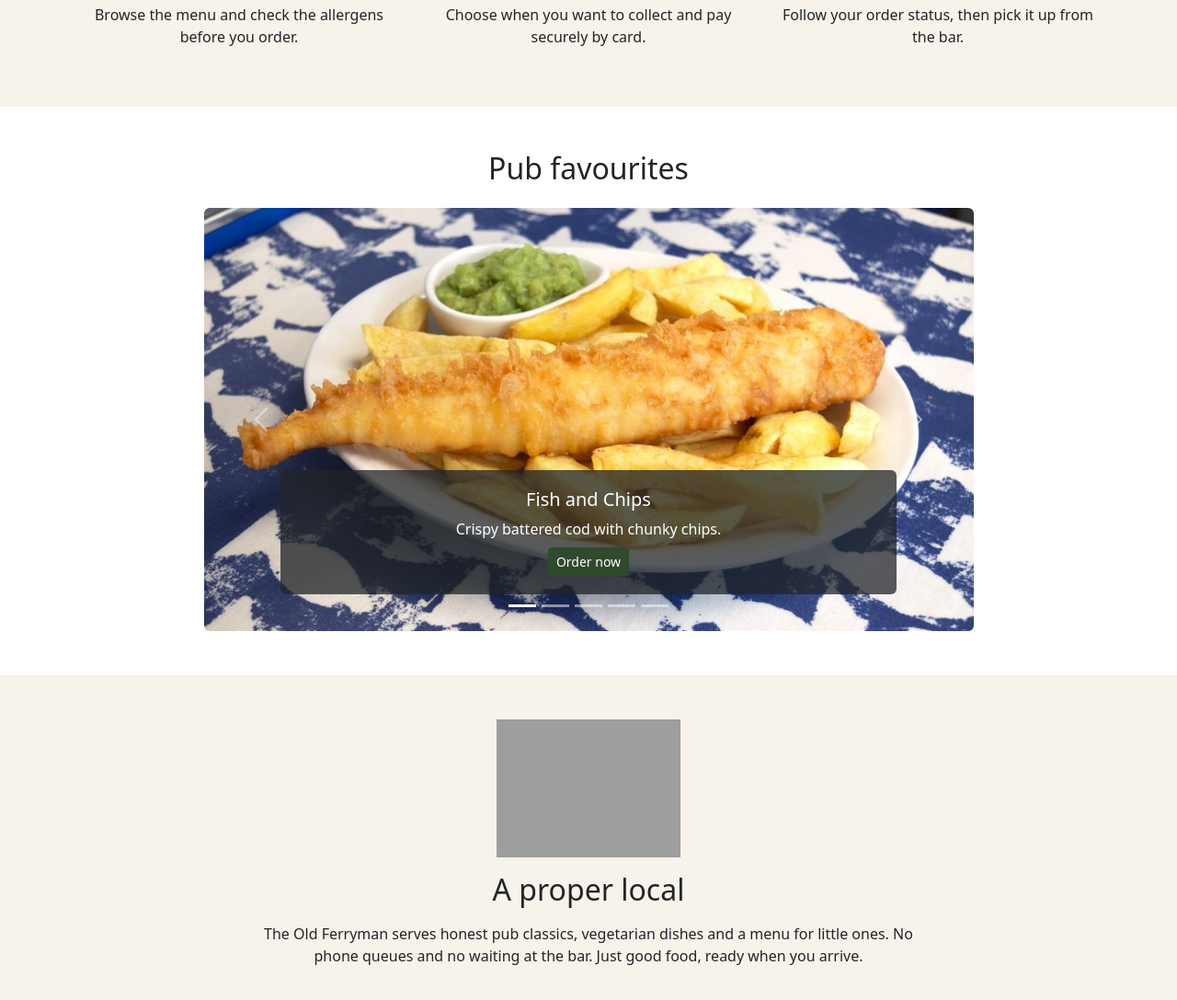
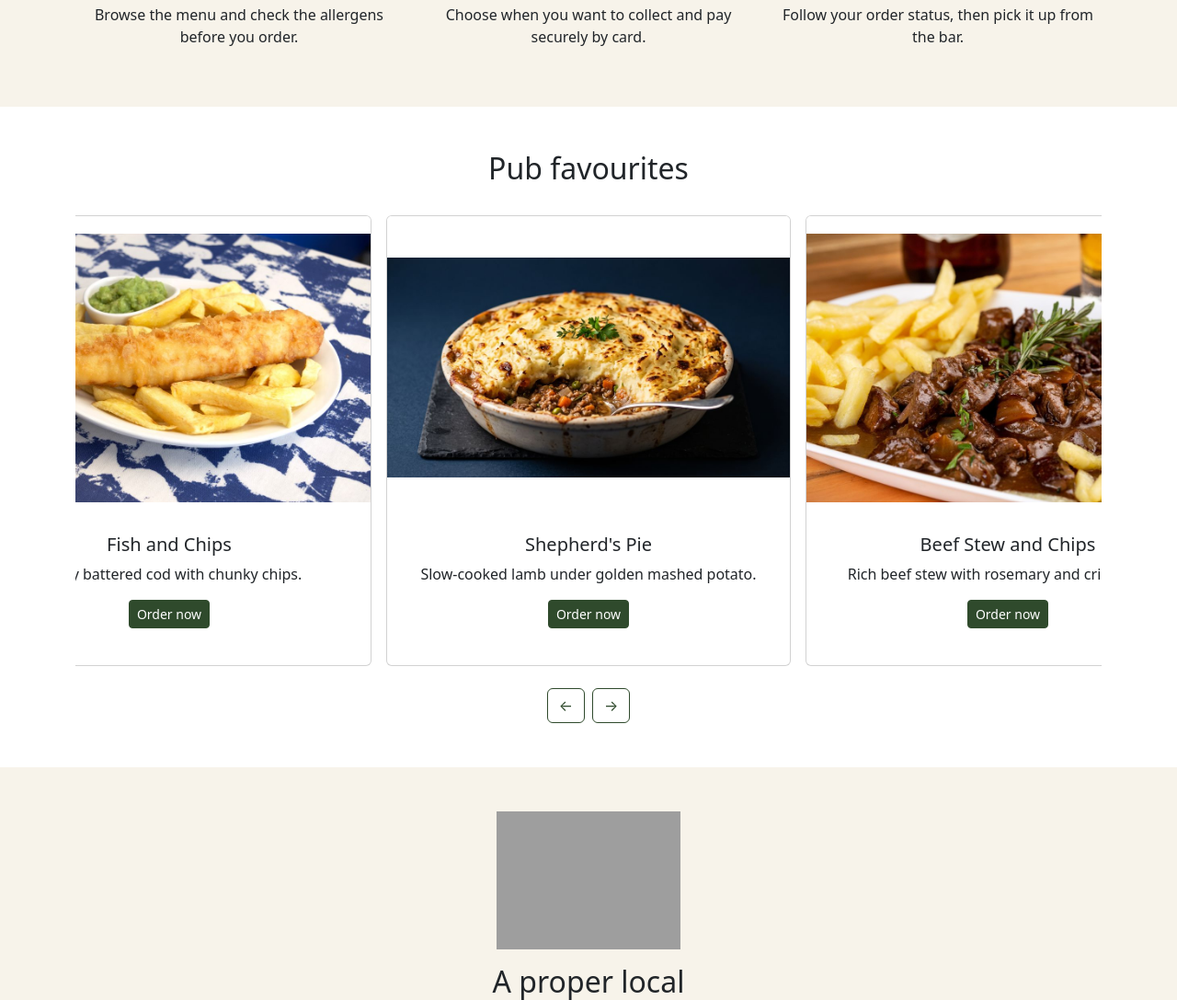
Before and after one commit to Anasztazia12/milestone-4, a Django app: page / in a window 1280 px wide. Shown: the part 690-1777 px from the top of the page at 92% size. Run offline with Django 5.2, Linux system fonts and the light colour scheme; some web fonts are replaced; grey boxes are pictures that could not be loaded.

Commit message:
Refactor favourites section to use a slider layout with custom JavaScript for navigation

```diff
--- a/assets/css/style.css
+++ b/assets/css/style.css
@@ -60,15 +60,27 @@
     height: 220px;
 }
 
-/* Pub favourites carousel */
-.carousel-image {
-    height: 460px;
+/* Pub favourites slider */
+.favourites-track {
+    position: relative;
+    display: flex;
+    gap: 1rem;
+    padding: 0.5rem 0;
+    overflow-x: auto;
+    scroll-snap-type: x mandatory;
 }
 
-.carousel-caption {
-    right: 10%;
-    bottom: 2.5rem;
-    left: 10%;
+.favourite-card {
+    flex: 0 0 min(80%, 440px);
+    scroll-snap-align: center;
+}
+
+/* Show the whole photo without cropping */
+.favourite-image {
+    height: auto;
+    aspect-ratio: 4 / 3;
+    object-fit: contain;
+    background-color: #fff;
 }
 
 /* Captain illustration on the homepage */
--- a/home/templates/home/index.html
+++ b/home/templates/home/index.html
@@ -39,64 +39,59 @@
 <section id="favourites" class="py-5 bg-white" aria-labelledby="favourites-title">
     <div class="container">
         <h2 id="favourites-title" class="text-center mb-4">Pub favourites</h2>
-        <div id="favourites-carousel" class="carousel slide col-lg-9 mx-auto" aria-label="Pub favourite dishes">
-            <div class="carousel-indicators">
-                <button type="button" data-bs-target="#favourites-carousel" data-bs-slide-to="0" class="active" aria-current="true" aria-label="Show dish 1"></button>
-                <button type="button" data-bs-target="#favourites-carousel" data-bs-slide-to="1" aria-label="Show dish 2"></button>
-                <button type="button" data-bs-target="#favourites-carousel" data-bs-slide-to="2" aria-label="Show dish 3"></button>
-                <button type="button" data-bs-target="#favourites-carousel" data-bs-slide-to="3" aria-label="Show dish 4"></button>
-                <button type="button" data-bs-target="#favourites-carousel" data-bs-slide-to="4" aria-label="Show dish 5"></button>
-            </div>
-            <div class="carousel-inner rounded">
-                <div class="carousel-item active">
-                    <img src="{% static 'images/fish-and-chips.jpg' %}" class="d-block w-100 carousel-image object-fit-cover" alt="Battered fish with chips">
-                    <div class="carousel-caption bg-dark bg-opacity-75 rounded px-3">
-                        <h3 class="h5">Fish and Chips</h3>
-                        <p class="mb-2">Crispy battered cod with chunky chips.</p>
+        <div id="favourites-track" class="favourites-track" tabindex="0" aria-label="Pub favourite dishes, scroll sideways to see more">
+            <article class="favourite-card card">
+                <img src="{% static 'images/fish-and-chips.jpg' %}" class="favourite-image card-img-top" alt="Battered fish with chips">
+                <div class="card-body text-center">
+                    <h3 class="h5 card-title">Fish and Chips</h3>
+                    <p class="card-text">Crispy battered cod with chunky chips.</p>
                     <a href="{% url 'menu' %}" class="btn btn-success btn-sm">Order now</a>
                 </div>
-                </div>
-                <div class="carousel-item">
-                    <img src="{% static 'images/shepherds-pie.jpg' %}" class="d-block w-100 carousel-image object-fit-cover" alt="Shepherd's pie topped with mashed potato">
-                    <div class="carousel-caption bg-dark bg-opacity-75 rounded px-3">
-                        <h3 class="h5">Shepherd's Pie</h3>
-                        <p class="mb-2">Slow-cooked lamb under golden mashed potato.</p>
+            </article>
+            <article class="favourite-card card">
+                <img src="{% static 'images/shepherds-pie.jpg' %}" class="favourite-image card-img-top" alt="Shepherd's pie topped with mashed potato">
+                <div class="card-body text-center">
+                    <h3 class="h5 card-title">Shepherd's Pie</h3>
+                    <p class="card-text">Slow-cooked lamb under golden mashed potato.</p>
                     <a href="{% url 'menu' %}" class="btn btn-success btn-sm">Order now</a>
                 </div>
-                </div>
-                <div class="carousel-item">
-                    <img src="{% static 'images/beef-stew-and-fries.jpg' %}" class="d-block w-100 carousel-image object-fit-cover" alt="Beef stew served with chips">
-                    <div class="carousel-caption bg-dark bg-opacity-75 rounded px-3">
-                        <h3 class="h5">Beef Stew and Chips</h3>
-                        <p class="mb-2">Rich beef stew with rosemary and crispy chips.</p>
+            </article>
+            <article class="favourite-card card">
+                <img src="{% static 'images/beef-stew-and-fries.jpg' %}" class="favourite-image card-img-top" alt="Beef stew served with chips">
+                <div class="card-body text-center">
+                    <h3 class="h5 card-title">Beef Stew and Chips</h3>
+                    <p class="card-text">Rich beef stew with rosemary and crispy chips.</p>
                     <a href="{% url 'menu' %}" class="btn btn-success btn-sm">Order now</a>
                 </div>
-                </div>
-                <div class="carousel-item">
-                    <img src="{% static 'images/meat-pie.jpg' %}" class="d-block w-100 carousel-image object-fit-cover" alt="Steak pie with a golden pastry crust">
-                    <div class="carousel-caption bg-dark bg-opacity-75 rounded px-3">
-                        <h3 class="h5">Steak Pie</h3>
-                        <p class="mb-2">Tender beef in rich gravy under a golden pastry crust.</p>
+            </article>
+            <article class="favourite-card card">
+                <img src="{% static 'images/burger.jpg' %}" class="favourite-image card-img-top" alt="Double beef burger with cheese">
+                <div class="card-body text-center">
+                    <h3 class="h5 card-title">Double Beef Burger</h3>
+                    <p class="card-text">Two beef patties, cheese, lettuce and tomato in a toasted bun.</p>
                     <a href="{% url 'menu' %}" class="btn btn-success btn-sm">Order now</a>
                 </div>
-                </div>
-                <div class="carousel-item">
-                    <img src="{% static 'images/burger.jpg' %}" class="d-block w-100 carousel-image object-fit-cover" alt="Double beef burger with cheese">
-                    <div class="carousel-caption bg-dark bg-opacity-75 rounded px-3">
-                        <h3 class="h5">Double Beef Burger</h3>
-                        <p class="mb-2">Two beef patties, cheese, lettuce and tomato in a toasted bun.</p>
+            </article>
+            <article class="favourite-card card">
+                <img src="{% static 'images/blueberry-cheesecake.jpg' %}" class="favourite-image card-img-top" alt="Baked cheesecake topped with blueberries">
+                <div class="card-body text-center">
+                    <h3 class="h5 card-title">Blueberry Cheesecake</h3>
+                    <p class="card-text">Baked cheesecake topped with blueberries.</p>
                     <a href="{% url 'menu' %}" class="btn btn-success btn-sm">Order now</a>
                 </div>
+            </article>
+            <article class="favourite-card card">
+                <img src="{% static 'images/baby-puree.jpg' %}" class="favourite-image card-img-top" alt="Fruit and vegetable puree in a bowl">
+                <div class="card-body text-center">
+                    <h3 class="h5 card-title">Homemade Baby Puree</h3>
+                    <p class="card-text">Banana, apple and beetroot with no added salt or sugar.</p>
+                    <a href="{% url 'menu' %}" class="btn btn-success btn-sm">Order now</a>
                 </div>
+            </article>
         </div>
-            <button class="carousel-control-prev" type="button" data-bs-target="#favourites-carousel" data-bs-slide="prev">
-                <span class="carousel-control-prev-icon" aria-hidden="true"></span>
-                <span class="visually-hidden">Previous dish</span>
-            </button>
-            <button class="carousel-control-next" type="button" data-bs-target="#favourites-carousel" data-bs-slide="next">
-                <span class="carousel-control-next-icon" aria-hidden="true"></span>
-                <span class="visually-hidden">Next dish</span>
-            </button>
+        <div class="d-flex justify-content-center gap-2 mt-3">
+            <button id="favourites-prev" type="button" class="btn btn-outline-success" aria-label="Previous dish">&larr;</button>
+            <button id="favourites-next" type="button" class="btn btn-outline-success" aria-label="Next dish">&rarr;</button>
         </div>
     </div>
 </section>
@@ -109,3 +104,7 @@
     </div>
 </section>
 {% endblock %}
+
+{% block extra_js %}
+<script src="{% static 'js/favourites.js' %}"></script>
+{% endblock %}
--- a/templates/base.html
+++ b/templates/base.html
@@ -70,5 +70,6 @@
     </footer>
 
     <script src="https://cdn.jsdelivr.net/npm/bootstrap@5.3.3/dist/js/bootstrap.bundle.min.js"></script>
+    {% block extra_js %}{% endblock %}
 </body>
 </html>
```
Also changed, not shown: assets/js/favourites.js (added, +41 -0 lines), home/tests.py (+7 -0 lines), README.md. Lines whose indentation alone changed are shown as unchanged.
